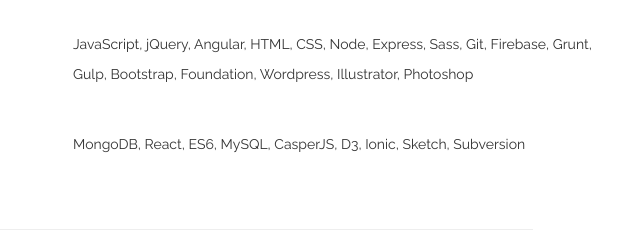
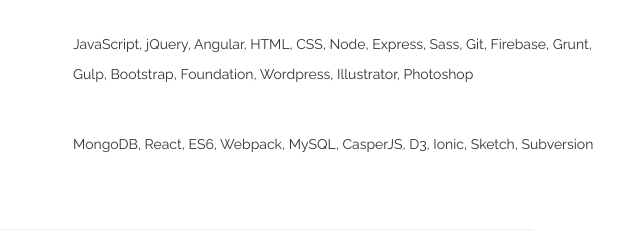
Before and after one commit to millionhari/millionhari-09-15, a website: page index.html in a window 1280 px wide. Shown: the part 1161-1401 px from the top of the page, 487-1127 px from the left. Drawn offline with nearby package versions, Linux system fonts and the light colour scheme.

```diff
--- a/index.html
+++ b/index.html
@@ -78,7 +78,7 @@
           <h3 class="fat sub-category">Knowledgeable</h3>
         </div>
         <div class="col-md-6 col-md-offset-1">
-          <p>MongoDB, React, ES6, MySQL, CasperJS, D3, Ionic, Sketch, Subversion</p>
+          <p>MongoDB, React, ES6, Webpack, MySQL, CasperJS, D3, Ionic, Sketch, Subversion</p>
         </div>
       </div>
       <div class="row divider">
```
Also changed, not shown: src/index.html (+1 -1 lines).
